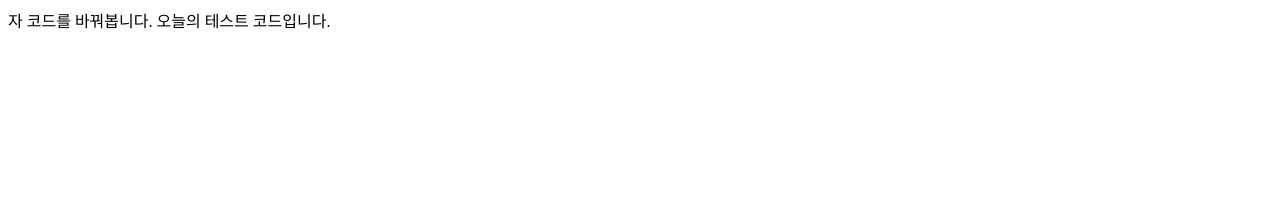
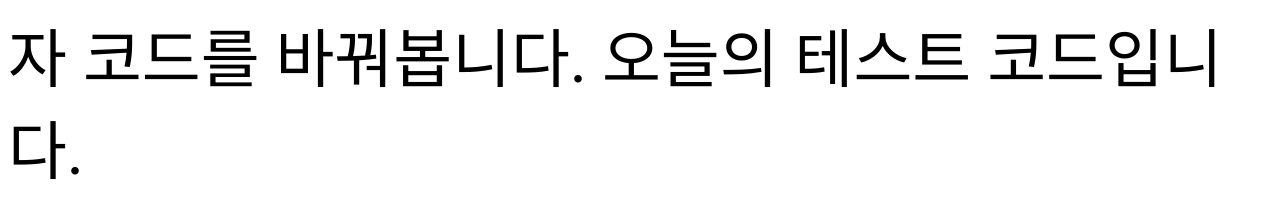
Before and after one commit to lee-bh/test-today, a plain HTML site: page index.html in a window 1280 px wide. Drawn offline with Linux system fonts and the light colour scheme.

Commit message:
Update index.html

```diff
--- a/index.html
+++ b/index.html
@@ -3,7 +3,9 @@
 <head>
 	<meta charset="utf-8">
 	<meta name="viewport" content="width=device-width, initial-scale=1">
-	<title></title>
+	<style>
+		html{font-size: 4rem;}
+	</style>
 </head>
 <body>
 자 코드를 바꿔봅니다.
```
